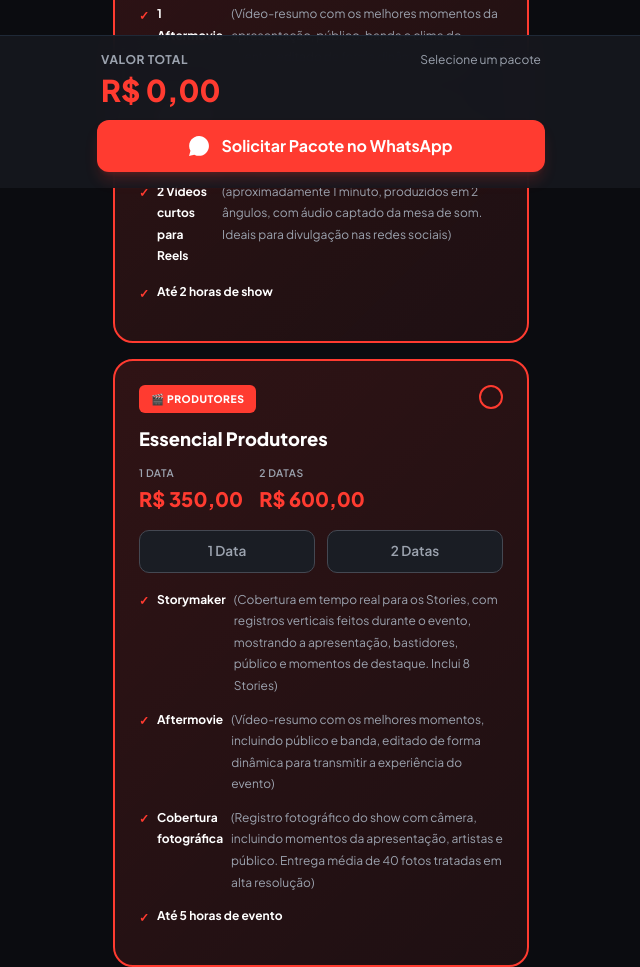
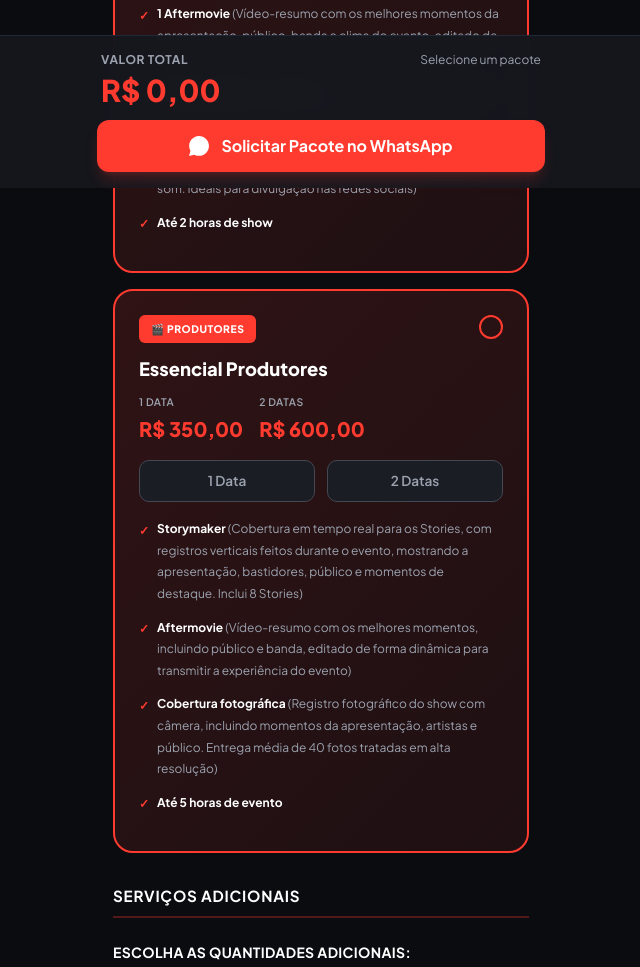
Before and after one commit to livetake-audiovisual/LIVETAKEVALORES, a plain HTML site: page index.html in a window 1280 px wide. Shown: the part 612-1579 px from the top of the page, without its empty margins (319-959 px from the left). Drawn offline with nearby package versions, Linux system fonts and the light colour scheme.

Commit message:
Corrigir: Colocar itens e descrição na mesma linha

```diff
--- a/index.html
+++ b/index.html
@@ -191,11 +191,12 @@
             flex-shrink: 0;
             margin-top: 0.1rem;
         }
+        .feature-item {
+            display: inline;
+        }
         .feature-title {
             font-weight: 700;
             color: #FFFFFF;
-            display: block;
-            margin-bottom: 0.15rem;
         }
         .feature-description {
             color: #9CA3AF;
@@ -409,19 +410,16 @@
                     </div>
                     <ul class="essential-features">
                         <li>
-                            <span class="feature-title">1 Aftermovie</span>
-                            <span class="feature-description">(Vídeo-resumo com os melhores momentos da apresentação, público, banda e clima do evento, editado de forma dinâmica para transmitir a experiência do show)</span>
+                            <span class="feature-item"><span class="feature-title">1 Aftermovie</span> <span class="feature-description">(Vídeo-resumo com os melhores momentos da apresentação, público, banda e clima do evento, editado de forma dinâmica para transmitir a experiência do show)</span></span>
                         </li>
                         <li>
-                            <span class="feature-title">1 Vídeo de música completa</span>
-                            <span class="feature-description">(registrado em 2 ângulos, com áudio captado diretamente da mesa de som do evento)</span>
+                            <span class="feature-item"><span class="feature-title">1 Vídeo de música completa</span> <span class="feature-description">(registrado em 2 ângulos, com áudio captado diretamente da mesa de som do evento)</span></span>
                         </li>
                         <li>
-                            <span class="feature-title">2 Vídeos curtos para Reels</span>
-                            <span class="feature-description">(aproximadamente 1 minuto, produzidos em 2 ângulos, com áudio captado da mesa de som. Ideais para divulgação nas redes sociais)</span>
+                            <span class="feature-item"><span class="feature-title">2 Vídeos curtos para Reels</span> <span class="feature-description">(aproximadamente 1 minuto, produzidos em 2 ângulos, com áudio captado da mesa de som. Ideais para divulgação nas redes sociais)</span></span>
                         </li>
                         <li>
-                            <span class="feature-title">Até 2 horas de show</span>
+                            <span class="feature-item"><span class="feature-title">Até 2 horas de show</span></span>
                         </li>
                     </ul>
                 </div>
@@ -447,19 +445,16 @@
                     </div>
                     <ul class="essential-features">
                         <li>
-                            <span class="feature-title">Storymaker</span>
-                            <span class="feature-description">(Cobertura em tempo real para os Stories, com registros verticais feitos durante o evento, mostrando a apresentação, bastidores, público e momentos de destaque. Inclui 8 Stories)</span>
+                            <span class="feature-item"><span class="feature-title">Storymaker</span> <span class="feature-description">(Cobertura em tempo real para os Stories, com registros verticais feitos durante o evento, mostrando a apresentação, bastidores, público e momentos de destaque. Inclui 8 Stories)</span></span>
                         </li>
                         <li>
-                            <span class="feature-title">Aftermovie</span>
-                            <span class="feature-description">(Vídeo-resumo com os melhores momentos, incluindo público e banda, editado de forma dinâmica para transmitir a experiência do evento)</span>
+                            <span class="feature-item"><span class="feature-title">Aftermovie</span> <span class="feature-description">(Vídeo-resumo com os melhores momentos, incluindo público e banda, editado de forma dinâmica para transmitir a experiência do evento)</span></span>
                         </li>
                         <li>
-                            <span class="feature-title">Cobertura fotográfica</span>
-                            <span class="feature-description">(Registro fotográfico do show com câmera, incluindo momentos da apresentação, artistas e público. Entrega média de 40 fotos tratadas em alta resolução)</span>
+                            <span class="feature-item"><span class="feature-title">Cobertura fotográfica</span> <span class="feature-description">(Registro fotográfico do show com câmera, incluindo momentos da apresentação, artistas e público. Entrega média de 40 fotos tratadas em alta resolução)</span></span>
                         </li>
                         <li>
-                            <span class="feature-title">Até 5 horas de evento</span>
+                            <span class="feature-item"><span class="feature-title">Até 5 horas de evento</span></span>
                         </li>
                     </ul>
                 </div>
```
